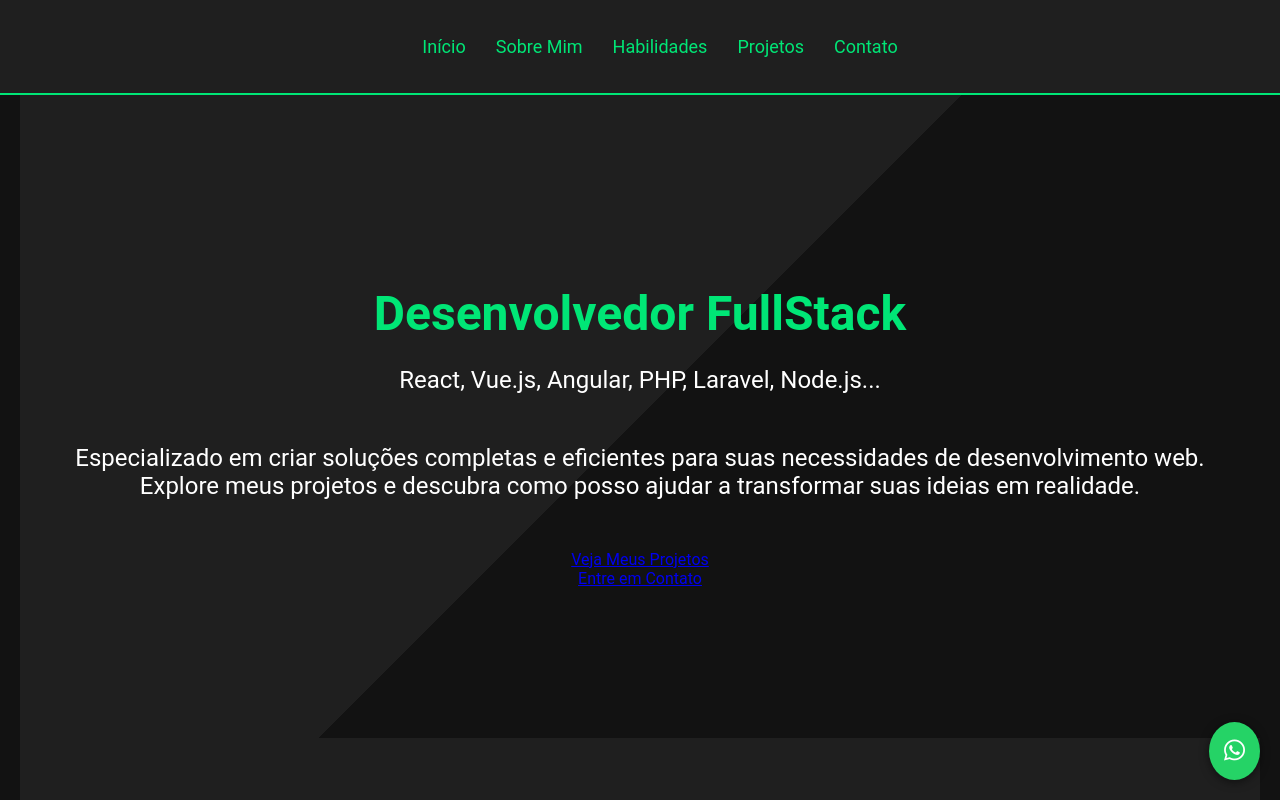
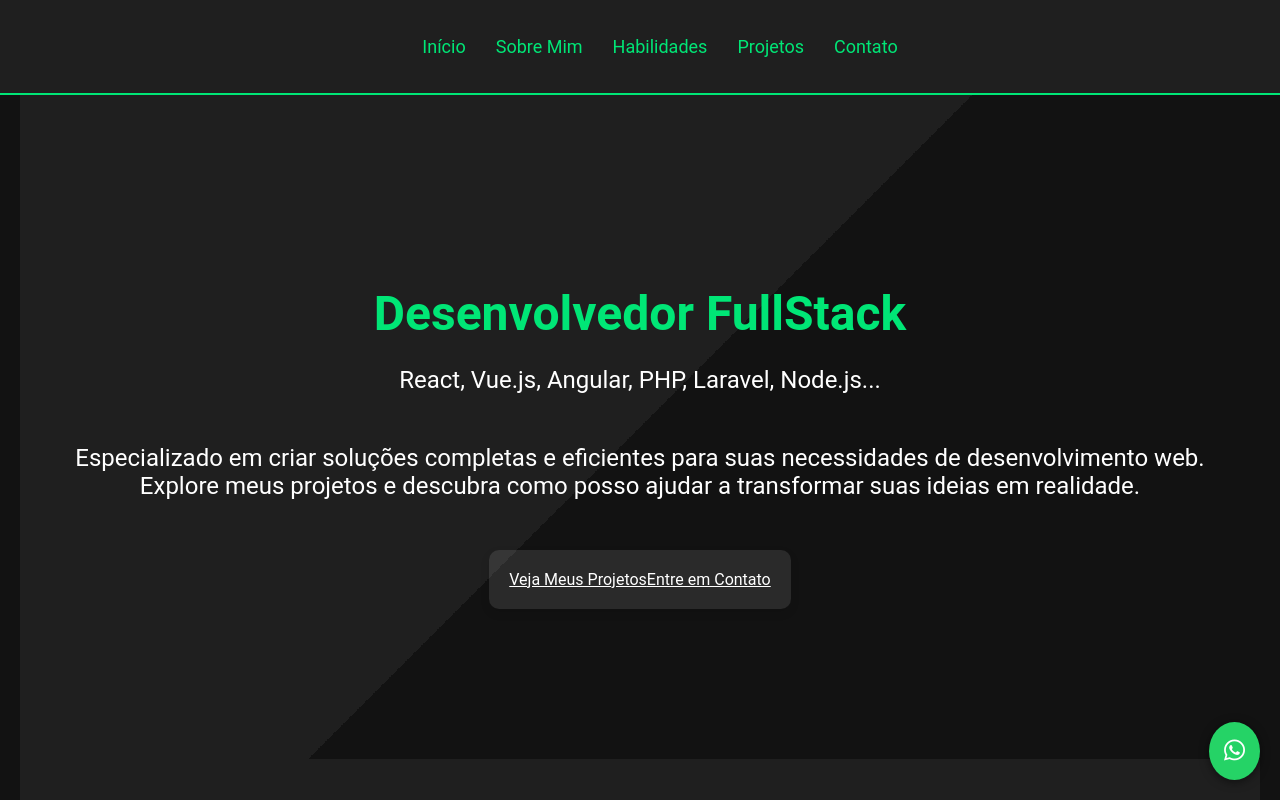
Before and after one commit to Lucamariano166/portfolio, a React (Create React App) app: page / in a window 1280 px wide. Shown: the top 800 px of the page. Built offline with nearby package versions, Linux system fonts and the light colour scheme.

Commit message:
"hero css"

```diff
--- a/src/components/Hero.js
+++ b/src/components/Hero.js
@@ -37,10 +37,9 @@ const Hero = () => {
                     initial={{ opacity: 0, y: 20 }}
                     animate={{ opacity: 1, y: 0 }}
                     transition={{ delay: 1.5, duration: 1 }}
-                    className="hero-buttons"
+                    className="hero-buttons-box" // Adicione esta classe
                 >
                     <a href="#projects" className="btn btn-primary">Veja Meus Projetos</a>
-                    <br></br>
                     <a href="#contact" className="btn btn-secondary">Entre em Contato</a>
                 </motion.div>
             </motion.div>
--- a/src/styles/main.css
+++ b/src/styles/main.css
@@ -81,6 +81,19 @@ h2 {
 
 .hero-section button:hover {
   background-color: #76ff03;
+}
+.hero-buttons-box {
+    background-color: rgba(255, 255, 255, 0.1);
+    padding: 20px;
+    border-radius: 10px;
+    box-shadow: 0px 4px 10px rgba(0, 0, 0, 0.1);
+    text-align: center;
+    display: inline-block;
+}
+
+.hero-buttons-box a {
+    margin: 10px 15px;
+    color: #fff;
 }
 
 /* Skills Section */
@@ -386,3 +399,23 @@ h2 {
     width: 100%;
   }
 }
+.hero-buttons-box {
+    background-color: rgba(255, 255, 255, 0.1);
+    padding: 20px;
+    border-radius: 10px;
+    box-shadow: 0px 4px 10px rgba(0, 0, 0, 0.1);
+    text-align: center;
+    display: inline-block;
+}
+
+.hero-buttons-box a {
+    margin: 10px auto;
+    max-width: 250px;
+    color: #fff;
+}
+@media (max-width: 480px) {
+    .hero-buttons-box a {
+        margin: 5px ;
+        max-width: 200px;
+    }
+}
```
